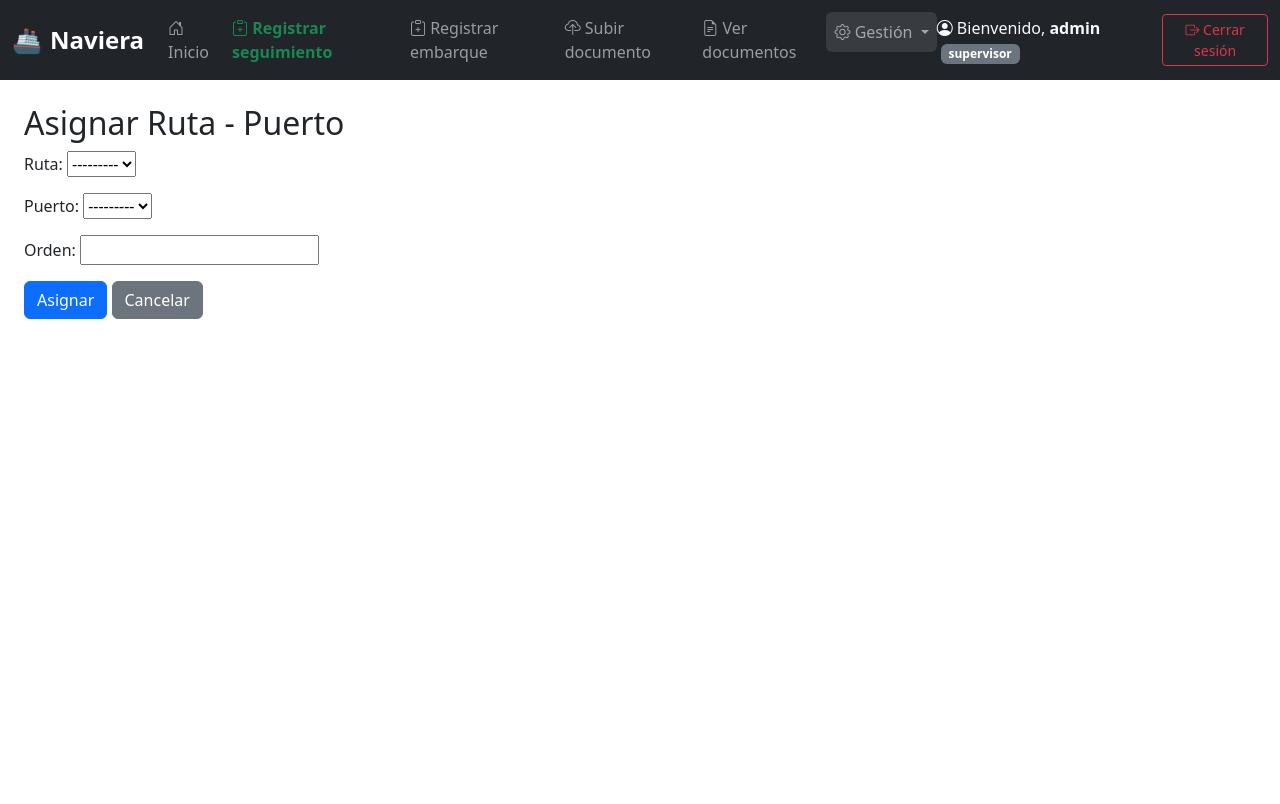
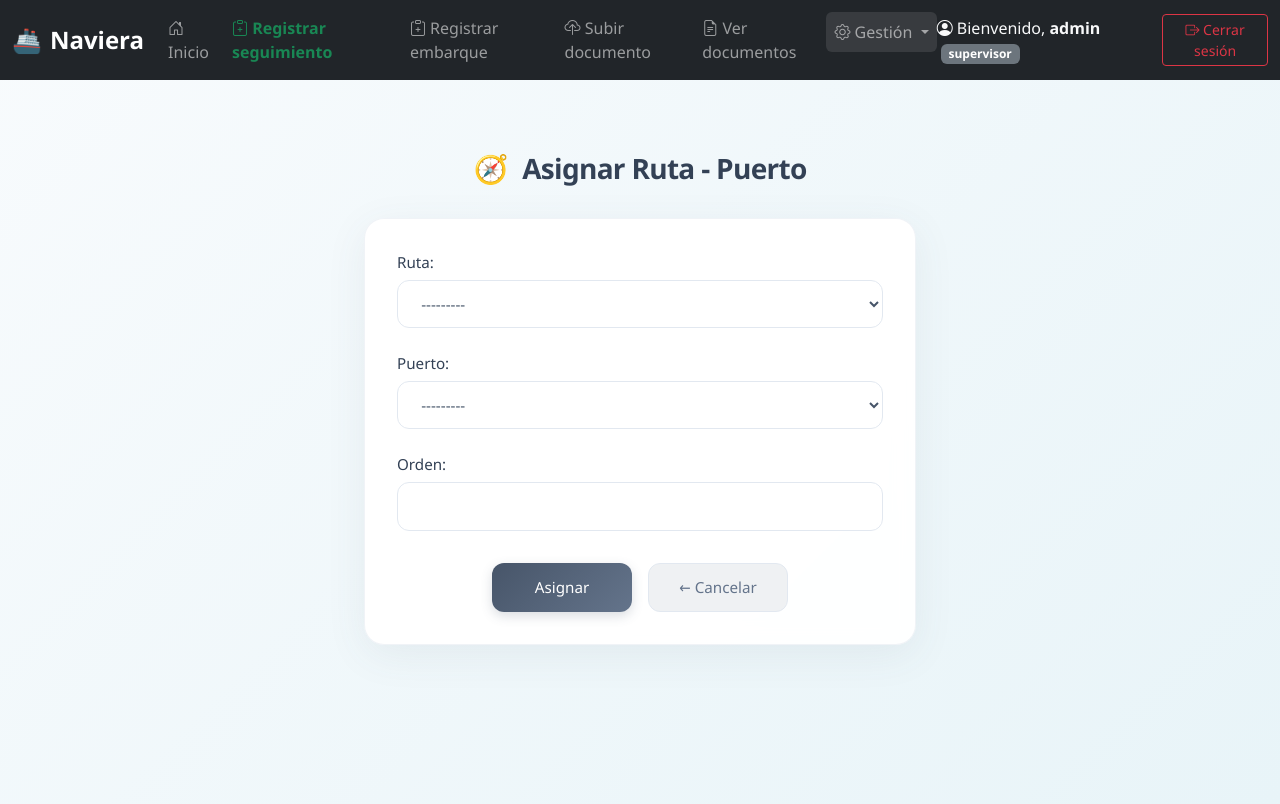
Before and after one commit to mf21015/Proyecto_naviera, a Django app: page /rutapuertos/nuevo/ in a window 1280 px wide. Run offline with Django 5.2, Linux system fonts and the light colour scheme; a user stored in the database is signed in; data that the repository does not hold is empty.

Commit message:
Update form.html

```diff
--- a/DjangoProject/gestion/templates/gestion/rutapuertos/form.html
+++ b/DjangoProject/gestion/templates/gestion/rutapuertos/form.html
@@ -1,10 +1,148 @@
 {% extends 'gestion/base.html' %}
 {% block content %}
-<h2>{{ accion }} Ruta - Puerto</h2>
-<form method="post">
-  {% csrf_token %}
-  {{ form.as_p }}
-  <button type="submit" class="btn btn-primary">{{ accion }}</button>
-  <a href="{% url 'lista_rutapuertos' %}" class="btn btn-secondary">Cancelar</a>
-</form>
+<style>
+  body {
+    background: linear-gradient(135deg, #f8fbfd 0%, #e8f4f8 100%);
+    font-family: 'Segoe UI', Tahoma, Geneva, Verdana, sans-serif;
+    min-height: 100vh;
+  }
+
+  .container {
+    max-width: 600px;
+    margin: 0 auto;
+    padding: 3rem 1.5rem;
+  }
+
+  h2 {
+    color: #334155;
+    font-weight: 600;
+    font-size: 1.75rem;
+    text-align: center;
+    margin-bottom: 2rem;
+    letter-spacing: -0.025em;
+  }
+
+  h2::before {
+    content: "🧭 ";
+    margin-right: 0.5rem;
+  }
+
+  .form-container {
+    background: rgba(255, 255, 255, 0.95);
+    backdrop-filter: blur(10px);
+    border-radius: 20px;
+    box-shadow: 0 10px 40px rgba(71, 85, 105, 0.08);
+    border: 1px solid rgba(226, 232, 240, 0.5);
+    padding: 2rem;
+    animation: fadeInUp 0.6s ease-out;
+  }
+
+  form p {
+    margin-bottom: 1.5rem;
+  }
+
+  label {
+    color: #334155;
+    font-weight: 500;
+    font-size: 0.95rem;
+    margin-bottom: 0.4rem;
+    display: block;
+  }
+
+  select, input {
+    width: 100%;
+    border-radius: 12px;
+    border: 1.5px solid #e2e8f0;
+    background: rgba(255, 255, 255, 0.8);
+    padding: 0.75rem 1.2rem;
+    font-size: 0.95rem;
+    color: #475569;
+    box-sizing: border-box;
+    transition: all 0.3s ease;
+  }
+
+  select:focus, input:focus {
+    border-color: #64748b;
+    box-shadow: 0 0 0 3px rgba(100, 116, 139, 0.1);
+    outline: none;
+    background: rgba(255, 255, 255, 0.95);
+    transform: translateY(-1px);
+  }
+
+  .button-group {
+    display: flex;
+    justify-content: center;
+    gap: 1rem;
+    margin-top: 2rem;
+  }
+
+  .btn-primary {
+    background: linear-gradient(135deg, #475569 0%, #64748b 100%);
+    border: none;
+    border-radius: 12px;
+    font-weight: 500;
+    font-size: 0.95rem;
+    padding: 0.75rem 1.8rem;
+    box-shadow: 0 4px 12px rgba(71, 85, 105, 0.2);
+    color: white;
+    transition: all 0.3s ease;
+    min-width: 140px;
+  }
+
+  .btn-primary:hover {
+    background: linear-gradient(135deg, #334155 0%, #475569 100%);
+    transform: translateY(-2px);
+    box-shadow: 0 8px 20px rgba(71, 85, 105, 0.3);
+  }
+
+  .btn-secondary {
+    background: rgba(100, 116, 139, 0.1);
+    border: 1.5px solid #e2e8f0;
+    border-radius: 12px;
+    font-weight: 500;
+    font-size: 0.95rem;
+    padding: 0.75rem 1.8rem;
+    color: #64748b;
+    transition: all 0.3s ease;
+    min-width: 140px;
+    text-align: center;
+  }
+
+  .btn-secondary:hover {
+    background: #64748b;
+    color: #ffffff;
+    border-color: #64748b;
+    transform: translateY(-1px);
+    box-shadow: 0 4px 12px rgba(100, 116, 139, 0.2);
+  }
+
+  @keyframes fadeInUp {
+    from {
+      opacity: 0;
+      transform: translateY(20px);
+    }
+    to {
+      opacity: 1;
+      transform: translateY(0);
+    }
+  }
+</style>
+
+<div class="container">
+  <h2>{{ accion }} Ruta - Puerto</h2>
+
+  <div class="form-container">
+    <form method="post">
+      {% csrf_token %}
+      {{ form.as_p }}
+
+      <div class="button-group">
+        <button type="submit" class="btn btn-primary">
+          {% if accion == "Crear" %}➕ {{ accion }}{% elif accion == "Editar" %}✏️ {{ accion }}{% else %}{{ accion }}{% endif %}
+        </button>
+        <a href="{% url 'lista_rutapuertos' %}" class="btn btn-secondary">← Cancelar</a>
+      </div>
+    </form>
+  </div>
+</div>
 {% endblock %}
```
